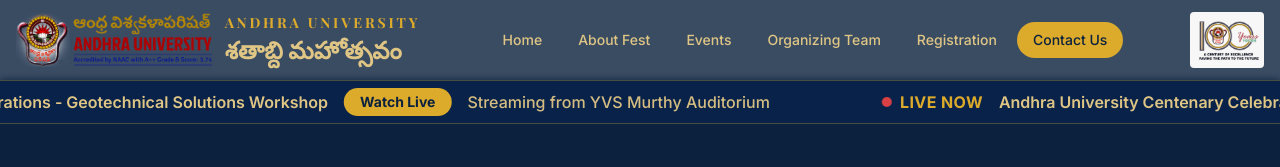
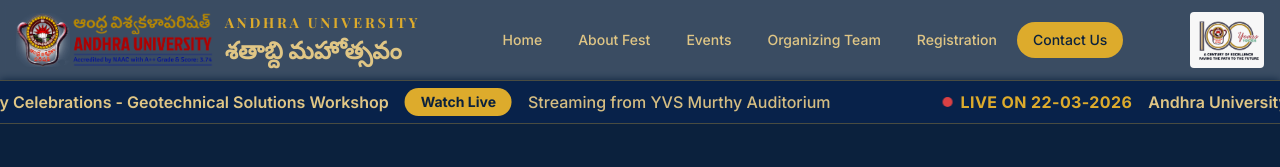
Before and after one commit to Sriharsha-Meduri/ShatabdiMahotsav, a React (Vite) app: page /contact in a window 1280 px wide. Shown: the top 167 px of the page. Built offline with nearby package versions, Linux system fonts and the light colour scheme; the HTML template or start-up script is replaced by a standard one; a web font is replaced by a local one.

Commit message:
Updated date one announcements bar

```diff
--- a/src/components/Navbar.tsx
+++ b/src/components/Navbar.tsx
@@ -111,7 +111,7 @@
             <div key={i} className="inline-flex items-center h-full gap-4 px-3 pr-16 md:pr-24">
               <span className="inline-flex items-center gap-2 text-gold font-body font-extrabold tracking-wide whitespace-nowrap">
                 <span className="w-2.5 h-2.5 rounded-full bg-red-500 animate-pulse" />
-                LIVE NOW
+                LIVE ON 22-03-2026
               </span>
 
               <a
```
